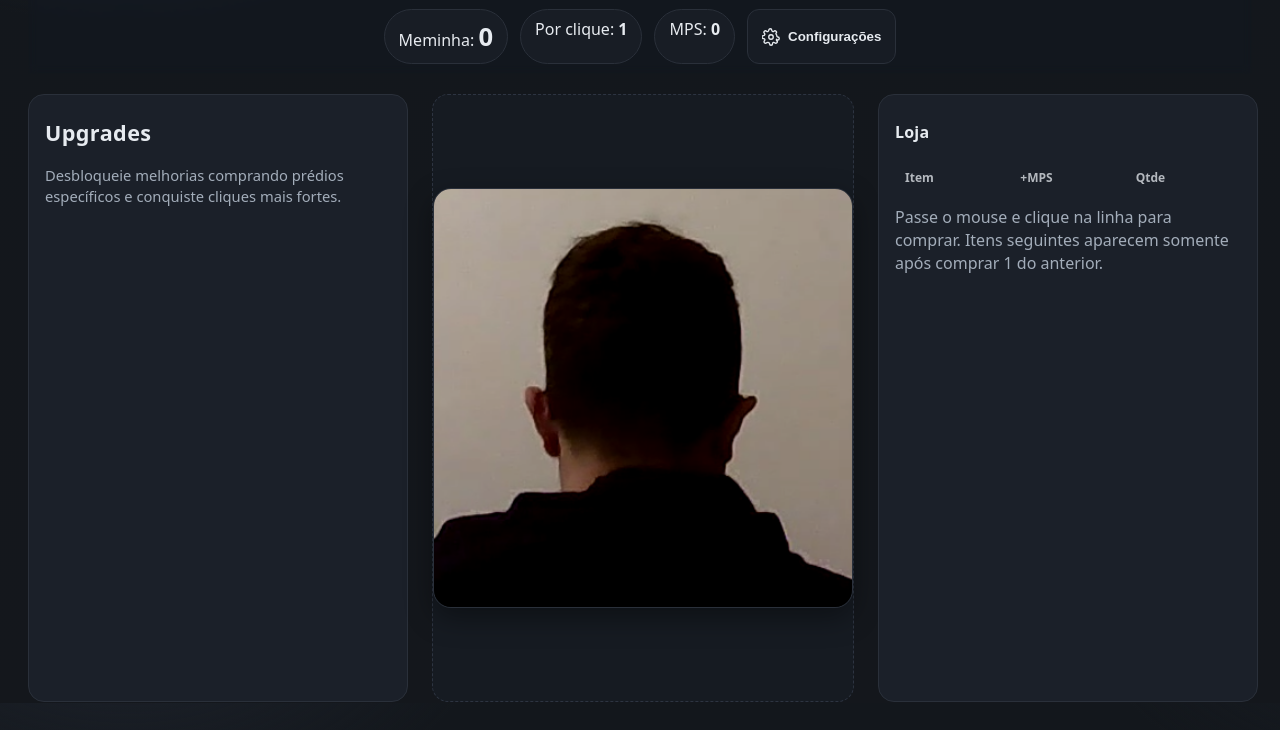
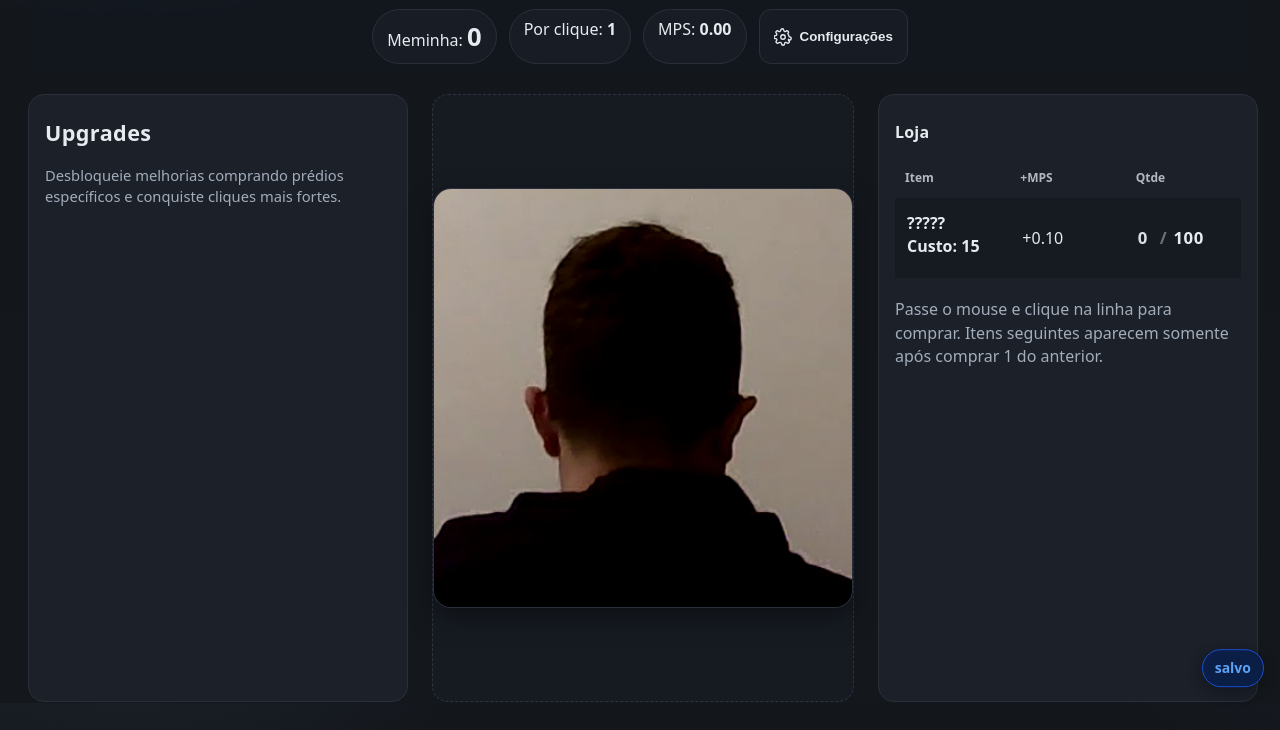
Before and after one commit to Streak306/CliqueNoSeuMema, a plain HTML site: page docs/index.html in a window 1280 px wide. Shown: the part 97-827 px from the top of the page. Drawn offline with Linux system fonts and the light colour scheme.

Commit message:
Update index.html

```diff
--- a/docs/index.html
+++ b/docs/index.html
@@ -129,6 +129,7 @@
     <button id="worldResetButton" type="button">Resetar o mundo</button>
   </div>
 </div>
+  <script type="module" src="js/main.js"></script>
 
 </body>
 </html>
```
